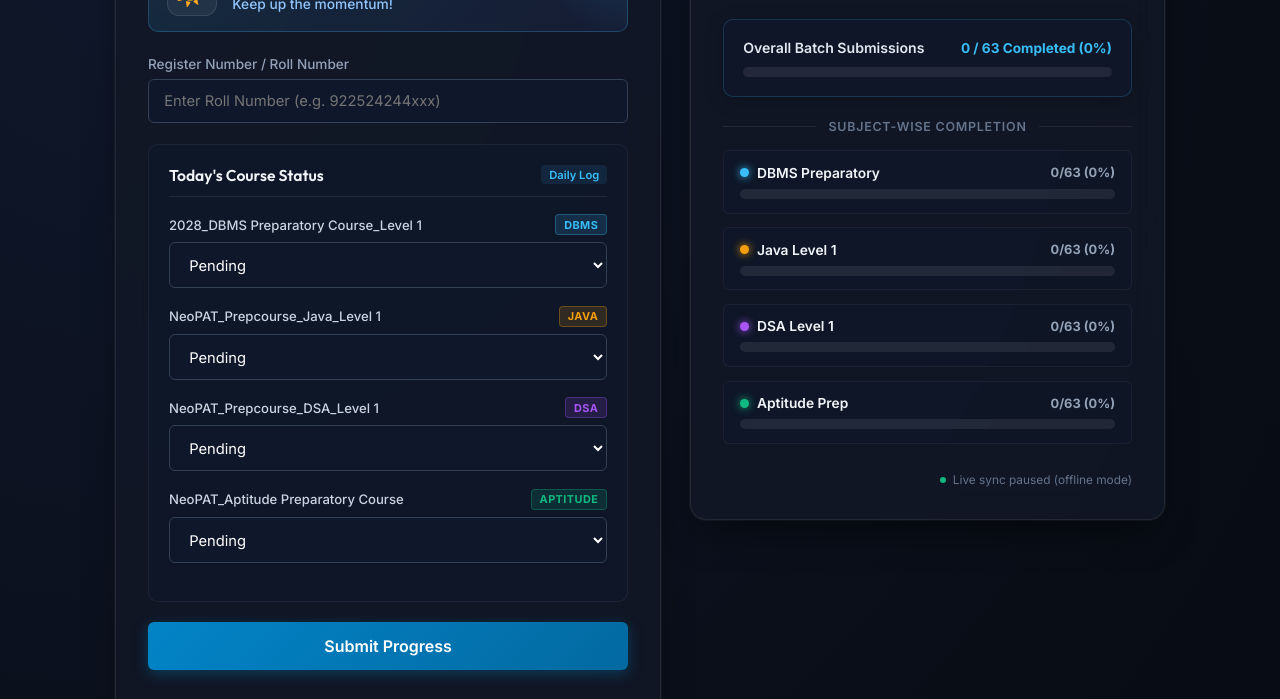
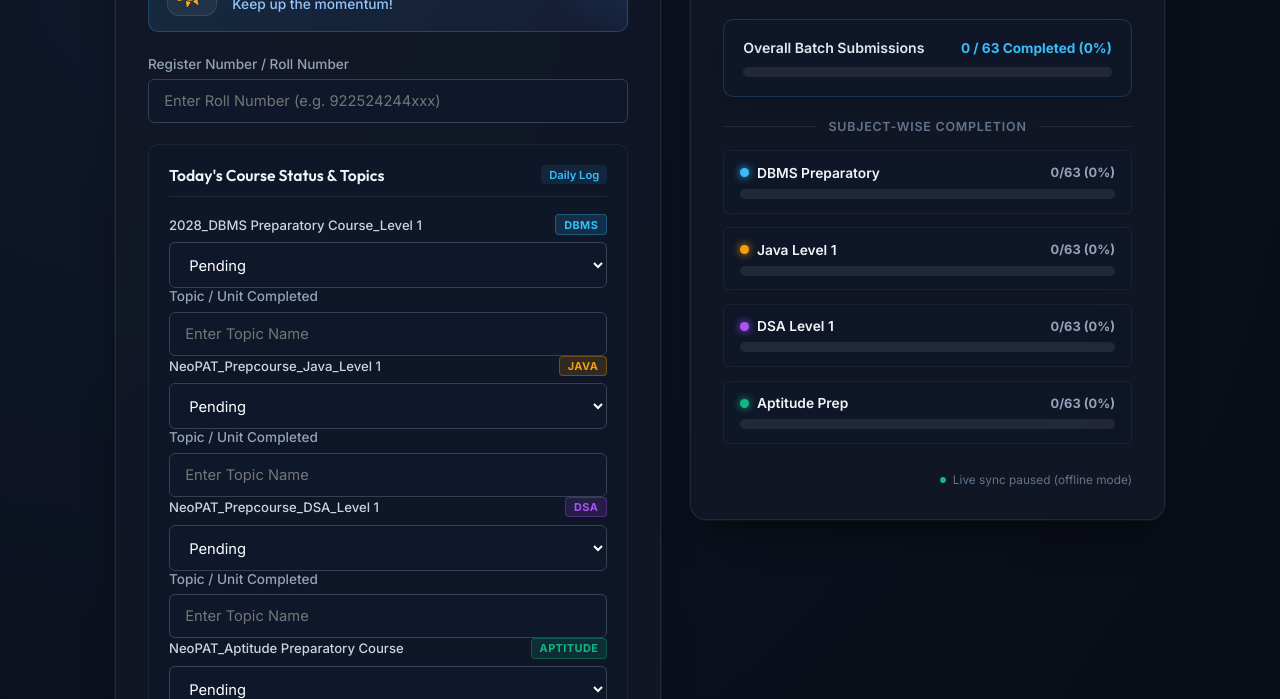
Before and after one commit to harishp-17/examly-tracker, a plain HTML site: page index.html in a window 1280 px wide. Shown: the part 253-952 px from the top of the page. Drawn offline with Linux system fonts and the light colour scheme; no server answers.

Commit message:
Update index.html

```diff
--- a/index.html
+++ b/index.html
@@ -46,56 +46,86 @@
 
           <div class="course-group">
             <div class="course-group-header">
-              <h3>Today's Course Status</h3>
+              <h3>Today's Course Status & Topics</h3>
               <span class="batch-badge">Daily Log</span>
             </div>
 
-            <div class="field">
+            <div class="subject-grid">
+              <!-- DBMS Subject Box -->
+              <div class="subject-box" id="dbmsBox">
                 <div class="field-label-row">
                   <label for="dbms">2028_DBMS Preparatory Course_Level 1</label>
                   <span class="subject-tag dbms-tag">DBMS</span>
                 </div>
-              <select id="dbms">
+                <div class="select-wrapper">
+                  <select id="dbms" class="status-select">
+                    <option value="Pending" selected>Pending</option>
+                    <option value="In Progress">In Progress</option>
                     <option value="Completed">Completed</option>
-                <option value="In Progress">In Progress</option>
-                <option value="Pending" selected>Pending</option>
                   </select>
                 </div>
+                <div class="topic-input-wrapper" id="dbmsTopicWrapper">
+                  <label for="dbmsTopic" class="topic-label">Topic / Unit Completed</label>
+                  <input type="text" id="dbmsTopic" class="topic-input" placeholder="Enter Topic Name" autocomplete="off">
+                </div>
+              </div>
 
-            <div class="field">
+              <!-- JAVA Subject Box -->
+              <div class="subject-box" id="javaBox">
                 <div class="field-label-row">
                   <label for="java">NeoPAT_Prepcourse_Java_Level 1</label>
                   <span class="subject-tag java-tag">JAVA</span>
                 </div>
-              <select id="java">
+                <div class="select-wrapper">
+                  <select id="java" class="status-select">
+                    <option value="Pending" selected>Pending</option>
+                    <option value="In Progress">In Progress</option>
                     <option value="Completed">Completed</option>
-                <option value="In Progress">In Progress</option>
-                <option value="Pending" selected>Pending</option>
                   </select>
                 </div>
+                <div class="topic-input-wrapper" id="javaTopicWrapper">
+                  <label for="javaTopic" class="topic-label">Topic / Unit Completed</label>
+                  <input type="text" id="javaTopic" class="topic-input" placeholder="Enter Topic Name" autocomplete="off">
+                </div>
+              </div>
 
-            <div class="field">
+              <!-- DSA Subject Box -->
+              <div class="subject-box" id="dsaBox">
                 <div class="field-label-row">
                   <label for="dsa">NeoPAT_Prepcourse_DSA_Level 1</label>
                   <span class="subject-tag dsa-tag">DSA</span>
                 </div>
-              <select id="dsa">
+                <div class="select-wrapper">
+                  <select id="dsa" class="status-select">
+                    <option value="Pending" selected>Pending</option>
+                    <option value="In Progress">In Progress</option>
                     <option value="Completed">Completed</option>
-                <option value="In Progress">In Progress</option>
-                <option value="Pending" selected>Pending</option>
                   </select>
                 </div>
+                <div class="topic-input-wrapper" id="dsaTopicWrapper">
+                  <label for="dsaTopic" class="topic-label">Topic / Unit Completed</label>
+                  <input type="text" id="dsaTopic" class="topic-input" placeholder="Enter Topic Name" autocomplete="off">
+                </div>
+              </div>
 
-            <div class="field">
+              <!-- Aptitude Subject Box -->
+              <div class="subject-box" id="aptiBox">
                 <div class="field-label-row">
                   <label for="aptitude">NeoPAT_Aptitude Preparatory Course</label>
                   <span class="subject-tag apti-tag">APTITUDE</span>
                 </div>
-              <select id="aptitude">
+                <div class="select-wrapper">
+                  <select id="aptitude" class="status-select">
+                    <option value="Pending" selected>Pending</option>
+                    <option value="In Progress">In Progress</option>
                     <option value="Completed">Completed</option>
-                <option value="In Progress">In Progress</option>
-                <option value="Pending" selected>Pending</option>
                   </select>
+                </div>
+                <div class="topic-input-wrapper" id="aptiTopicWrapper">
+                  <label for="aptiTopic" class="topic-label">Topic / Unit Completed</label>
+                  <input type="text" id="aptiTopic" class="topic-input" placeholder="Enter Topic Name" autocomplete="off">
+                </div>
+              </div>
             </div>
           </div>
 
```
Lines whose indentation alone changed are shown as unchanged.
